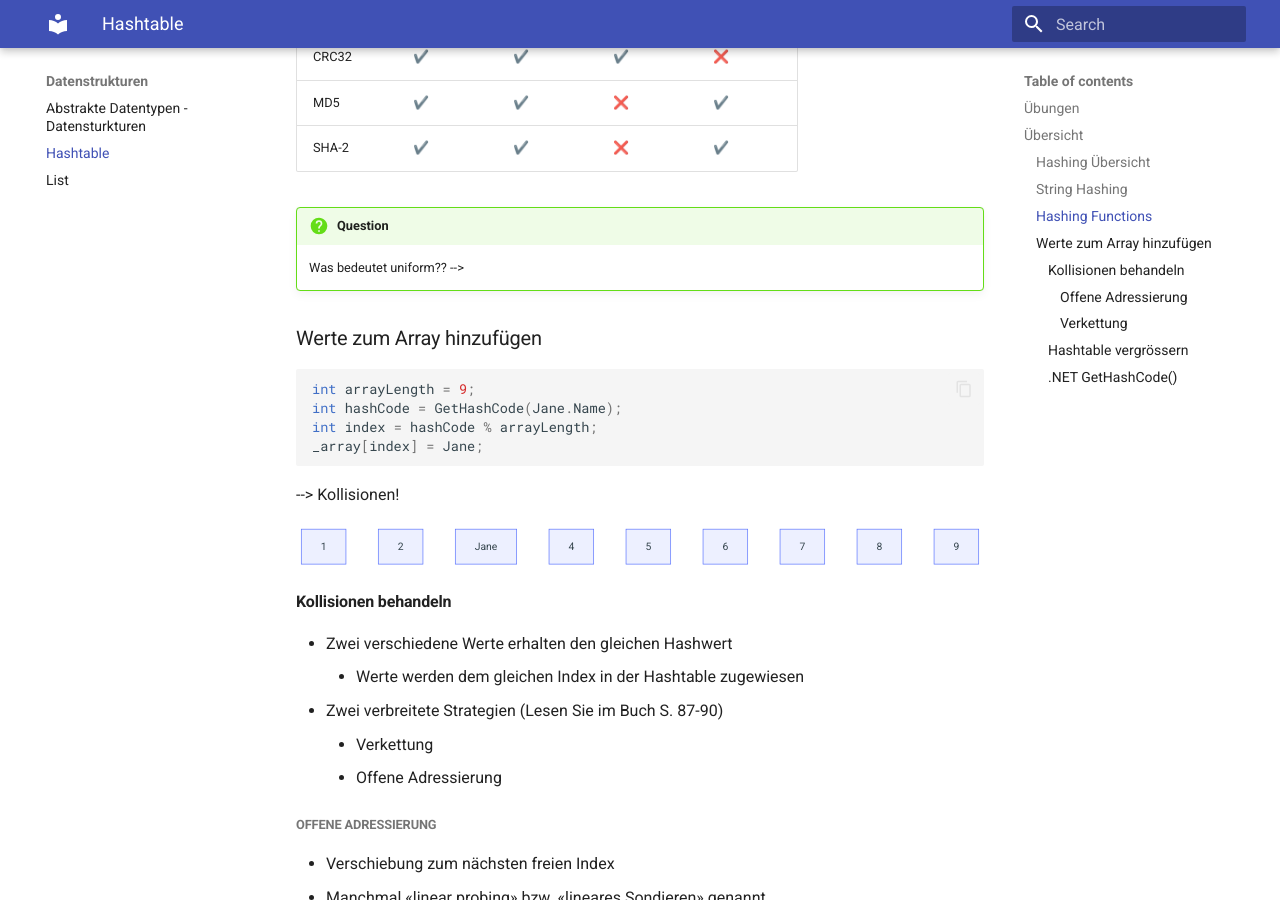
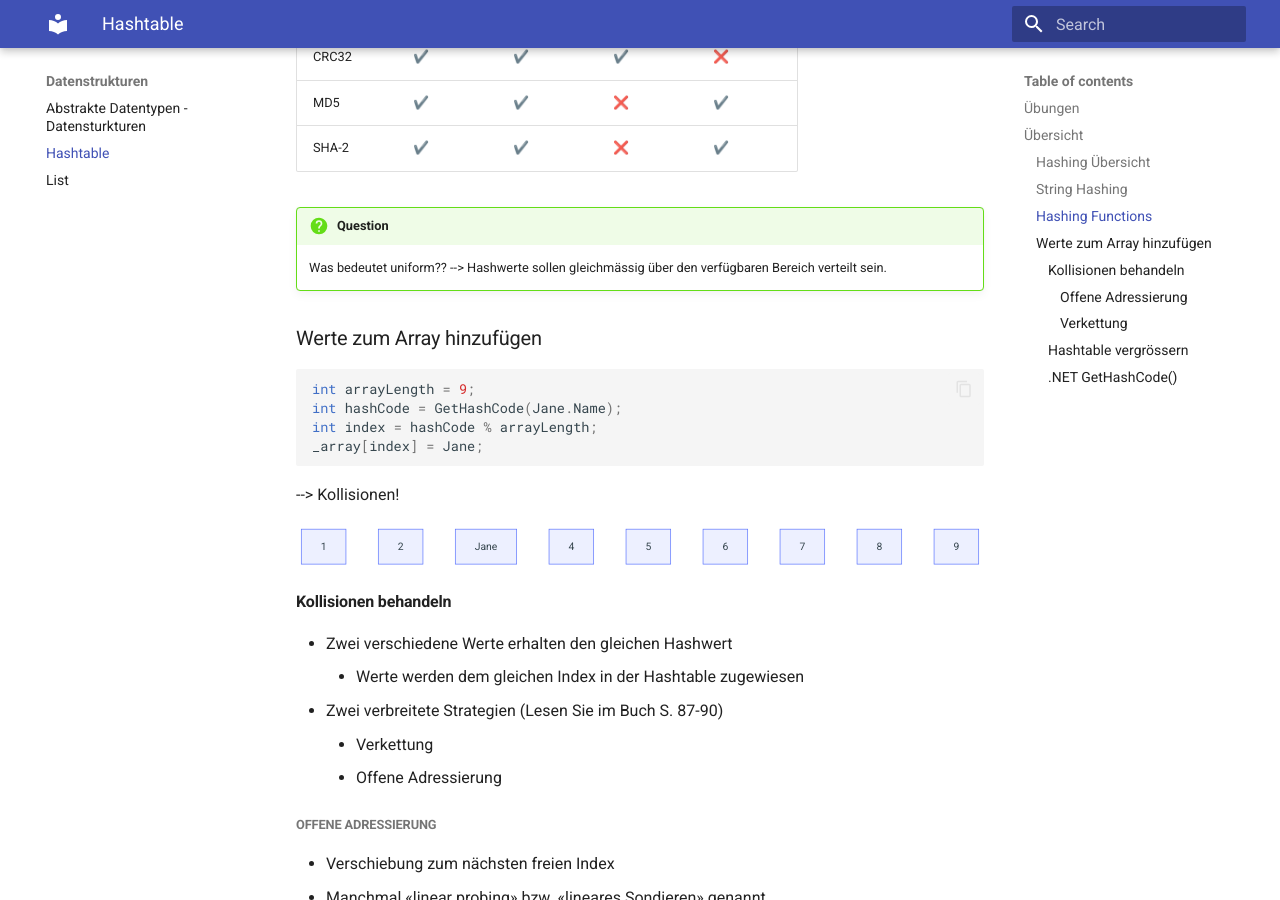
Before and after one commit to tsolenthaler/zbwAlgDs, an MkDocs documentation site: the page built from docs/datenstrukturen/hashtable.md, in a window 1280 px wide and 900 px high, scrolled down 2682 px. Built offline with MkDocs 1.6.1 and Material for MkDocs 9.7.7, drawn with Linux system fonts in a browser that asks for light colours.

Commit message:
Update explanation of uniformity in hashtable documentation for clarity

```diff
--- a/docs/datenstrukturen/hashtable.md
+++ b/docs/datenstrukturen/hashtable.md
@@ -102,7 +102,7 @@ Zerteilt in 4 Zeichen (Bytes):
 
 !!! question
 
-    Was bedeutet uniform?? -->
+    Was bedeutet uniform?? --> Hashwerte sollen gleichmässig über den verfügbaren Bereich verteilt sein.
 
 
 ### Werte zum Array hinzufügen
```
